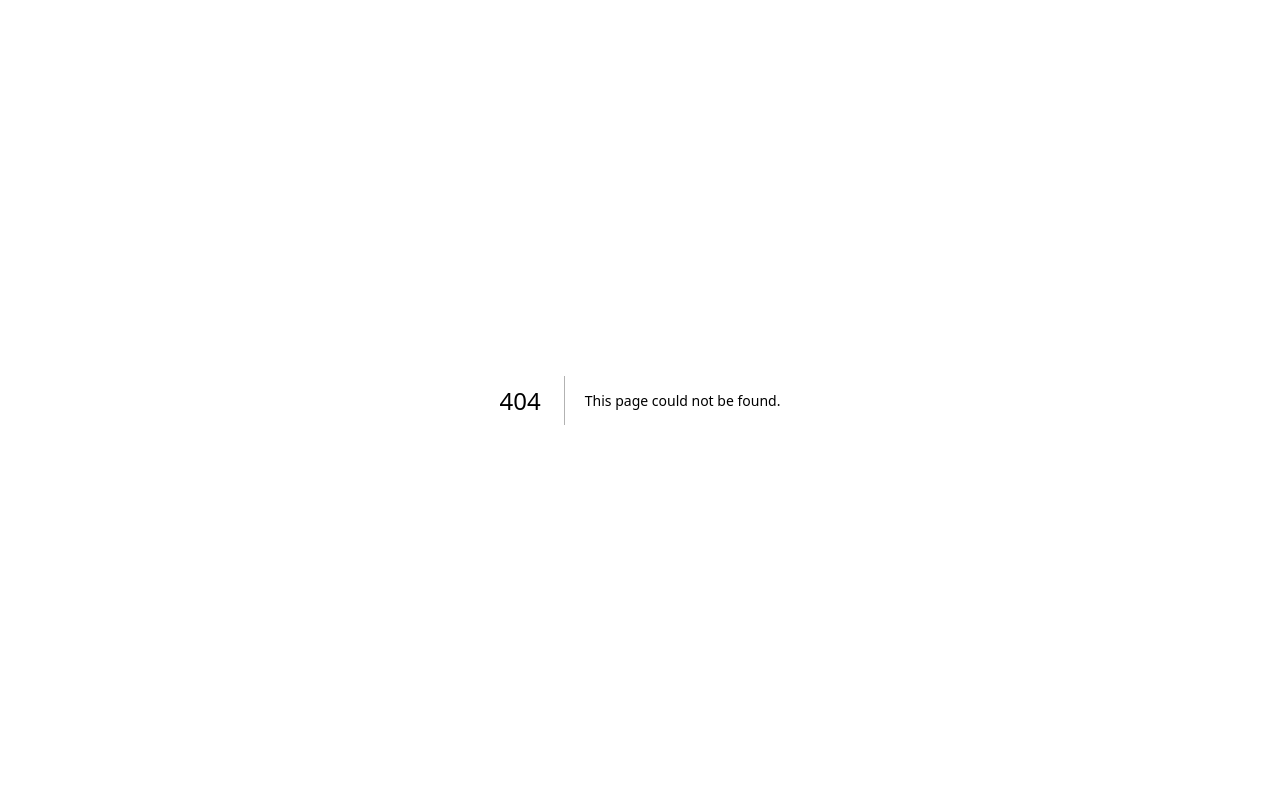
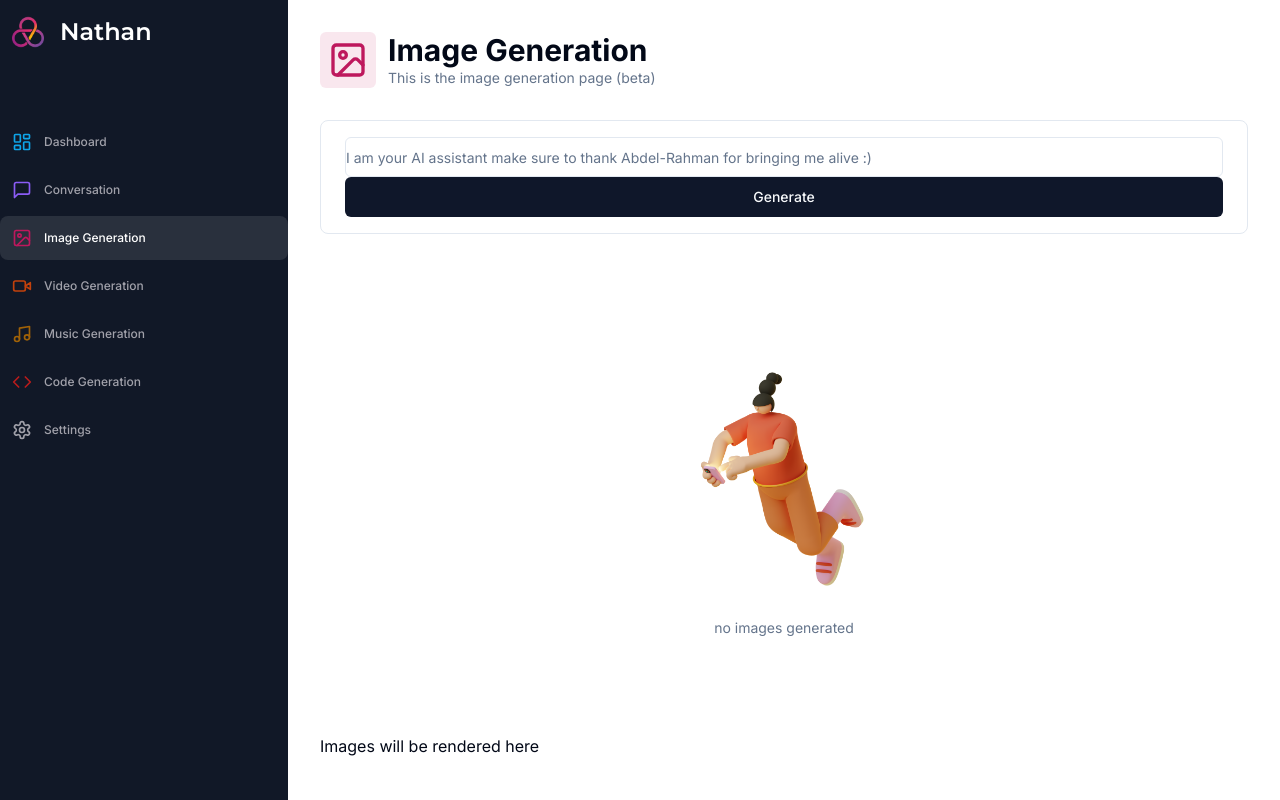
Before and after one commit to abdorabee/saas, a Next.js app: page /image in a window 1280 px wide. Before the commit this address had no page. Built offline with nearby package versions, Linux system fonts and the light colour scheme.

Commit message:
image generation integration pt1

```diff
--- /dev/null
+++ b/app/(dashboard)/(routes)/image/constants.ts
@@ -0,0 +1,47 @@
+import * as z from "zod";
+
+export const formSchema = z.object({
+  prompt: z.string().min(1, {
+    message: "Prompt is required",
+  }),
+  amount: z.string().min(1),
+  resolution: z.string().min(1),
+});
+
+export const amountOptions = [
+  {
+    value: "1",
+    label: "1 photo",
+  },
+  {
+    value: "2",
+    label: "2 photo",
+  },
+  {
+    value: "3",
+    label: "3 photo",
+  },
+  {
+    value: "4",
+    label: "4 photo",
+  },
+  {
+    value: "5",
+    label: "5 photo",
+  },
+];
+
+export const resolutionOptions = [
+  {
+    value: "256x256",
+    label: "256x256",
+  },
+  {
+    value: "512x512",
+    label: "512x512",
+  },
+  {
+    value: "1024x1024",
+    label: "1024x1024",
+  },
+];
--- /dev/null
+++ b/app/(dashboard)/(routes)/image/page.tsx
@@ -0,0 +1,116 @@
+"use client";
+
+import axios from "axios";
+import { formSchema } from "./constants";
+import * as z from "zod";
+import { Heading } from "@/components/heading";
+import { ImageIcon } from "lucide-react";
+import { useForm } from "react-hook-form";
+import { zodResolver } from "@hookform/resolvers/zod";
+import { Form, FormControl, FormField, FormItem } from "@/components/ui/form";
+import { Input } from "@/components/ui/input";
+import { Button } from "@/components/ui/button";
+import { useRouter } from "next/navigation";
+import { useState } from "react";
+import Empty from "@/components/empty";
+import Loader from "@/components/loader";
+import { cn } from "@/lib/utils";
+import { UserAvater } from "@/components/user-avater";
+import { BotAvater } from "@/components/bot-avater";
+
+const ImagePage = () => {
+  const router = useRouter();
+  const [images, setImages] = useState<string[]>([]);
+  const form = useForm<z.infer<typeof formSchema>>({
+    resolver: zodResolver(formSchema),
+    defaultValues: {
+      prompt: "",
+      amount: "1",
+      resolution: "512x512",
+    },
+  });
+
+  const isLoading = form.formState.isSubmitting;
+  const onSubmit = async (values: z.infer<typeof formSchema>) => {
+    try {
+      setImages([]);
+      const response = await axios.post("/api/image", values);
+      const urls = response.data.map((image: { url: string }) => image.url);
+      setImages(urls);
+      form.reset();
+    } catch (error) {
+      // TODO:OPEN pro model
+      console.log(error);
+    } finally {
+      router.refresh();
+    }
+  };
+
+  return (
+    <div>
+      <Heading
+        title="Image Generation"
+        description="This is the image generation page (beta)"
+        icon={ImageIcon}
+        iconColor="text-pink-700"
+        bgColor="bg-pink-700/10"
+      />
+      <div className="px-4 lg:px-8">
+        <div>
+          <Form {...form}>
+            <form
+              onSubmit={form.handleSubmit(onSubmit)}
+              className="
+            rounded-lg
+            border
+            w-full
+            p-4
+            px-3
+            md:px-6
+            grid-cols-12
+            gap-2
+            "
+            >
+              <FormField
+                name="prompt"
+                render={({ field }) => (
+                  <FormItem className="col-span-12 lg:col-span-10">
+                    <FormControl className="m-0 p-0">
+                      <Input
+                        className="boder-0 outline-none
+                    focus-visible:ring-0
+                    focus-visible:ring-transparent"
+                        disabled={isLoading}
+                        placeholder="I am your AI assistant make sure to thank Abdel-Rahman for bringing me alive :)"
+                        {...field}
+                      />
+                    </FormControl>
+                  </FormItem>
+                )}
+              />
+              <Button
+                className="col-span-12 lg:col-span-2 w-full"
+                disabled={isLoading}
+              >
+                Generate
+              </Button>
+            </form>
+          </Form>
+        </div>
+        <div className="space-y-4 mt-4">
+          {isLoading && (
+            <div className="p-20">
+              <Loader />
+            </div>
+          )}
+          {images.length === 0 && !isLoading && (
+            <Empty label="no images generated " />
+          )}
+          <div>Images will be rendered here</div>
+        </div>
+      </div>
+    </div>
+  );
+};
+
+export default ImagePage;
```
